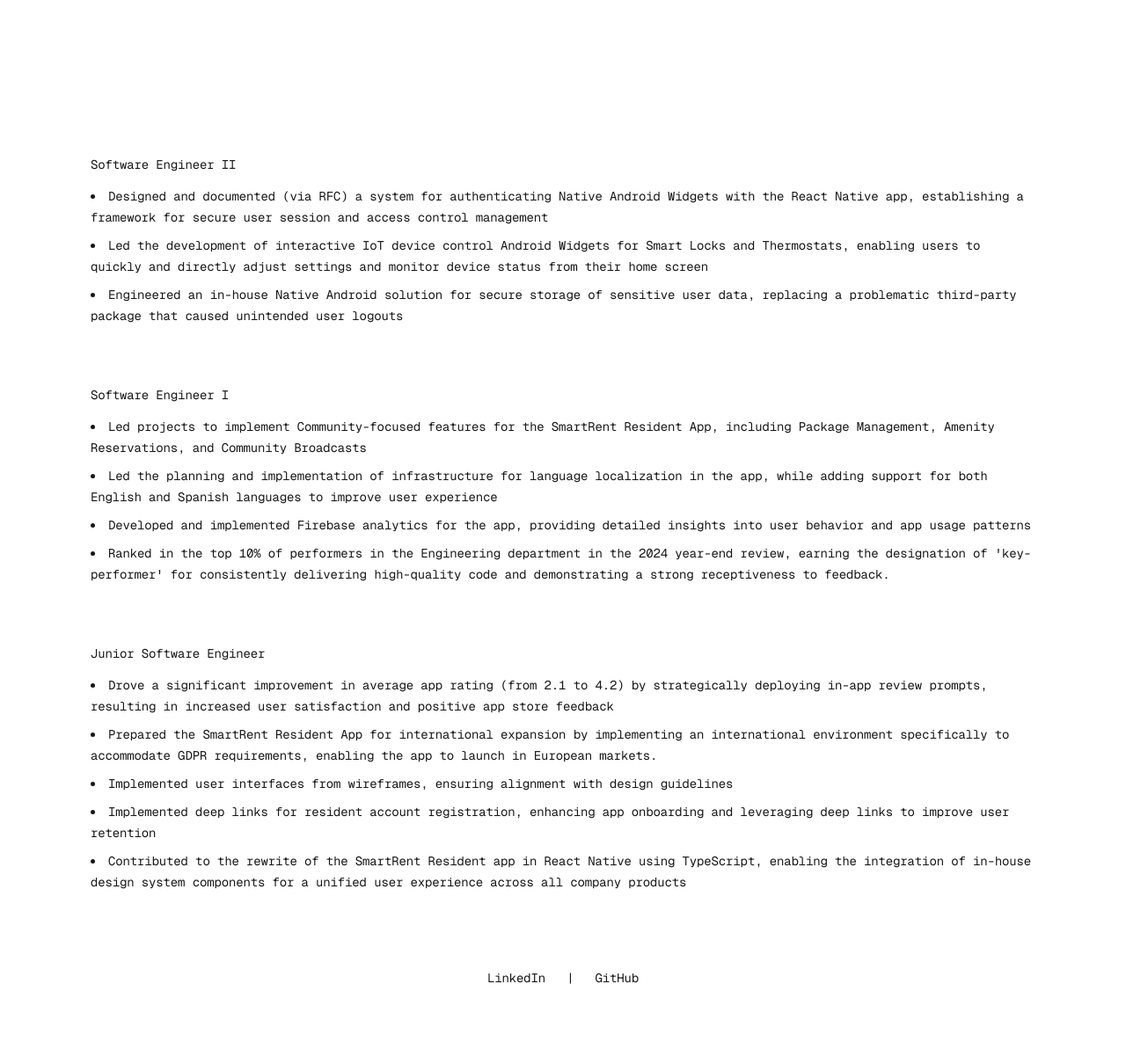
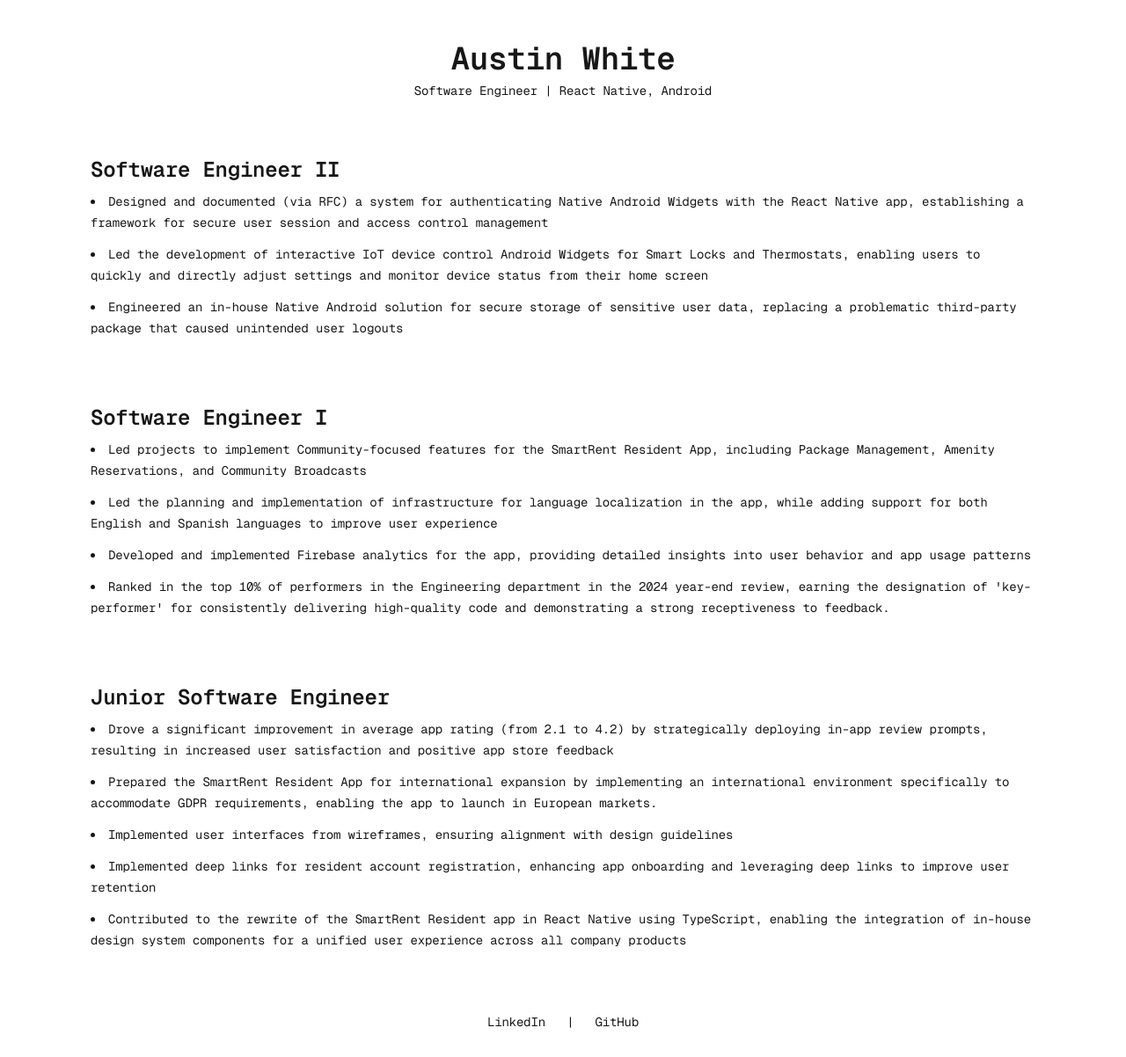
Before and after one commit to endlessrequiem/portfolio-site, a Next.js app: page / in a window 1280 px wide. Shown: the whole page at 88% size. Built offline with nearby package versions, Linux system fonts and the light colour scheme.

Commit message:
feat: added header component

```diff
--- a/src/app/layout.tsx
+++ b/src/app/layout.tsx
@@ -1,11 +1,6 @@
 import type {Metadata} from "next";
 import {Geist, Geist_Mono} from "next/font/google";
 import "./globals.css";
-
-const geistSans = Geist({
-    variable: "--font-geist-sans",
-    subsets: ["latin"],
-});
 
 const geistMono = Geist_Mono({
     variable: "--font-geist-mono",
@@ -13,8 +8,8 @@
 });
 
 export const metadata: Metadata = {
-    title: "Austin White, Mobile Developer",
-    description: "Portfolio of Austin White, Mobile Developer",
+    title: "Austin White, Software Engineer",
+    description: "Portfolio of Austin White, Software Engineer",
 };
 
 export default function RootLayout({
@@ -24,7 +19,7 @@
 }>) {
     return (
         <html lang="en">
-        <body className={`${geistSans.variable} ${geistMono.variable}`}>
+        <body className={geistMono.variable}>
         {children}
         </body>
         </html>
--- a/src/app/page.module.css
+++ b/src/app/page.module.css
@@ -11,8 +11,10 @@
     align-items: center;
     justify-items: center;
     min-height: 100svh;
-    padding: 80px;
-    gap: 64px;
+    padding-left: 80px;
+    padding-right: 80px;
+    padding-bottom: 60px;
+    gap: 12px;
     font-family: var(--font-geist-sans);
 }
 
@@ -34,7 +36,12 @@
     grid-row-start: 2;
 }
 
-.main ul, .main text, .footer {
+.main ul,
+.main text,
+.footer,
+.main h1,
+.main h2,
+.main span {
     font-family: var(--font-geist-mono);
     padding-left: 0;
     margin: 12px;
@@ -44,16 +51,22 @@
     list-style-position: inside;
 }
 
-.main li:not(:last-of-type) {
-    margin-bottom: 8px;
+.main h1 {
+    font-weight: 600;
+    font-size: 36px;
 }
 
-.main code {
-    font-family: inherit;
-    background: var(--gray-alpha-100);
-    padding: 2px 4px;
-    border-radius: 4px;
+.main h2 {
     font-weight: 600;
+    font-size: 24px;
+}
+
+.footer {
+    margin-top: 72px;
+}
+
+.main li:not(:last-of-type) {
+    margin-bottom: 12px;
 }
 
 .ctas {
--- a/src/app/page.strings.ts
+++ b/src/app/page.strings.ts
@@ -14,4 +14,6 @@
     engTwoPoint1: "Designed and documented (via RFC) a system for authenticating Native Android Widgets with the React Native app, establishing a framework for secure user session and access control management",
     engTwoPoint2: "Led the development of interactive IoT device control Android Widgets for Smart Locks and Thermostats, enabling users to quickly and directly adjust settings and monitor device status from their home screen",
     engTwoPoint3: "Engineered an in-house Native Android solution for secure storage of sensitive user data, replacing a problematic third-party package that caused unintended user logouts",
+    header: "Austin White",
+    subHeader: "Software Engineer | React Native, Android",
 }
--- a/src/app/page.tsx
+++ b/src/app/page.tsx
@@ -1,11 +1,13 @@
 import styles from "./page.module.css";
 import {ResumeCard} from "@/components/ResumeCard";
 import {strings} from "./page.strings";
+import {PageHeader} from "@/components/PageHeader";
 
 export default function Home() {
     return (
         <div className={styles.page}>
             <main className={styles.main}>
+                <PageHeader title={strings.header} subTitle={strings.subHeader}/>
                 <ResumeCard title={strings.engTwoTitle} listItems={[
                     strings.engTwoPoint1,
                     strings.engTwoPoint2,
@@ -25,7 +27,7 @@
                     strings.jrEngineerPoint5
                 ]}/>
             </main>
-            <footer className={styles.footer}>
+            <footer className={styles.footer} style={{paddingTop: 12}}>
                 <a
                     href="https://www.linkedin.com/in/austinjwhite96/"
                     target="_blank"
@@ -33,7 +35,7 @@
                 >
                     LinkedIn
                 </a>
-                <text>|</text>
+                <span>|</span>
                 <a
                     href="https://github.com/endlessrequiem"
                     target="_blank"
--- /dev/null
+++ b/src/components/PageHeader/index.tsx
@@ -0,0 +1,17 @@
+import React from "react";
+
+
+type PageHeaderProps = {
+    title: string;
+    subTitle: string;
+}
+
+
+export const PageHeader: React.FC<PageHeaderProps> = ({title, subTitle}) => {
+    return (
+        <view style={{border: "1px solid white", borderRadius: "10px", padding: "10px", textAlign: "center"}}>
+            <h1>{title}</h1>
+            <span>{subTitle}</span>
+        </view>
+    )
+}
--- a/src/components/ResumeCard/index.tsx
+++ b/src/components/ResumeCard/index.tsx
@@ -10,7 +10,7 @@
 export const ResumeCard: React.FC<ResumeCardProps> = ({title, listItems}) => {
     return (
         <view style={{border: "1px solid white", borderRadius: "10px", padding: "10px"}}>
-            <text>{title}</text>
+            <h2>{title}</h2>
             <ul>
                 {listItems.map((item, index) => <li key={index}>{item}</li>)}
             </ul>
```
